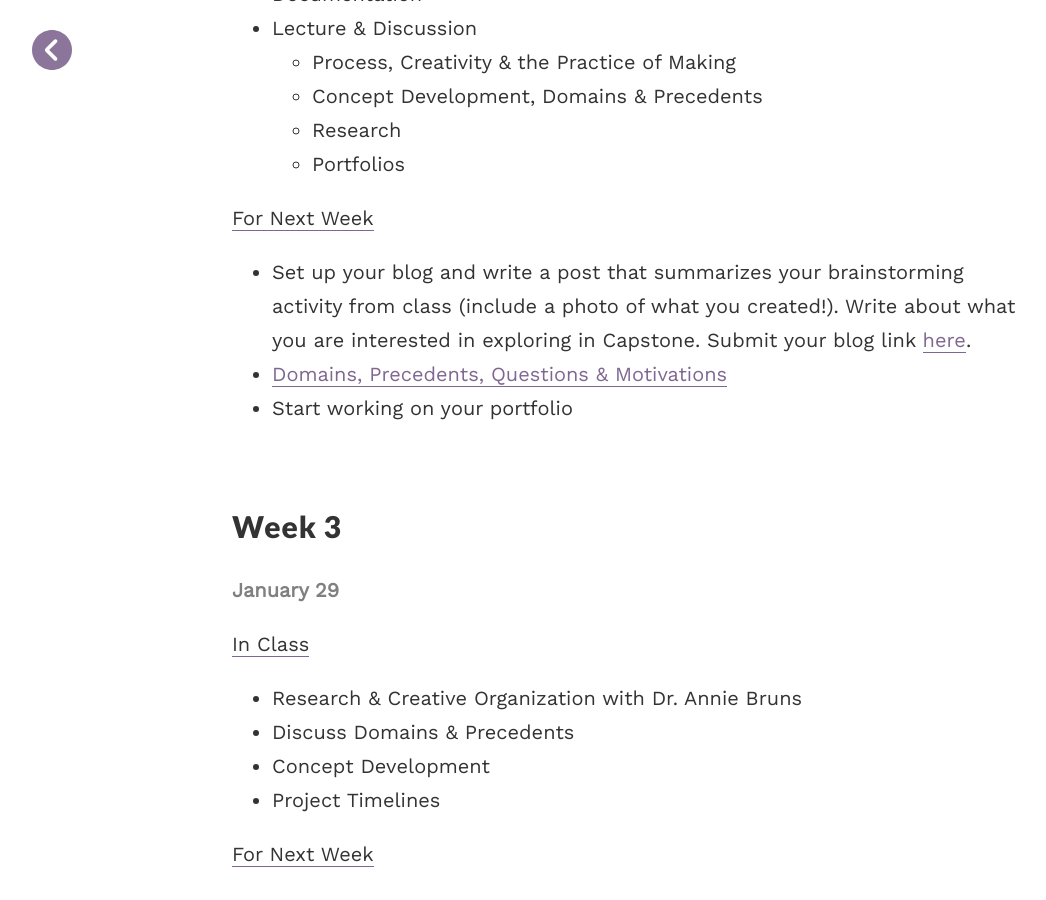
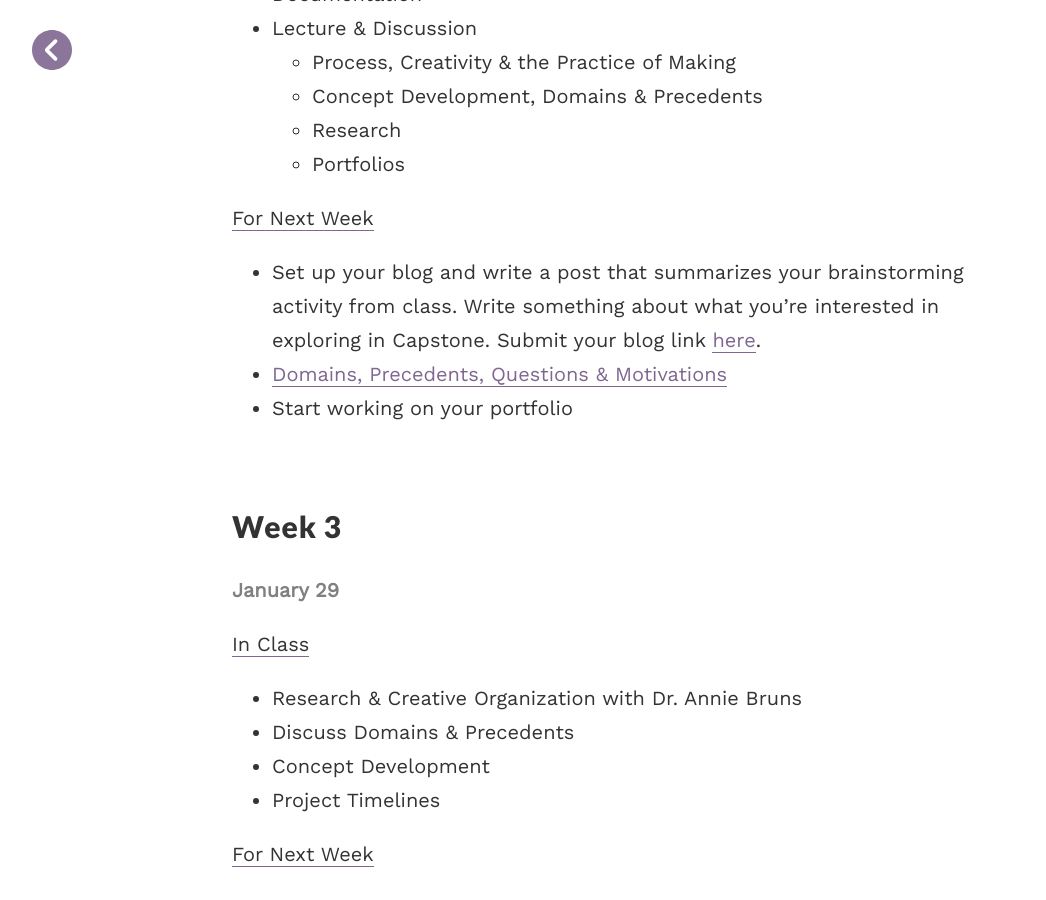
Before and after one commit to coloringchaos/capstone-s18, a Jekyll site: the page built from _posts/2017-01-16-schedule.md, in a window 1280 px wide and 900 px high, scrolled down 547 px. Shown: the whole window, without its empty margins (8-1054 px from the left). Built offline with Jekyll 4.4.1, drawn with Linux system fonts in a browser that asks for light colours.

Commit message:
assignment

```diff
--- a/_posts/2017-01-16-schedule.md
+++ b/_posts/2017-01-16-schedule.md
@@ -19,7 +19,7 @@ permalink: '/schedule'
   + Portfolios
 
 <span class="underlined">For Next Week</span>
-+ Set up your blog and write a post that summarizes your brainstorming activity from class (include a photo of what you created!). Write about what you are interested in exploring in Capstone. Submit your blog link <span class="underlined">[here](https://docs.google.com/forms/d/e/1FAIpQLSc-xKPLzVLbLQsi7rAy5rDpe7dBRUtovH9f5fc18b2WQlecqQ/viewform?usp=sf_link)</span>.
++ Set up your blog and write a post that summarizes your brainstorming activity from class. Write something about what you're interested in exploring in Capstone. Submit your blog link <span class="underlined">[here](https://docs.google.com/forms/d/e/1FAIpQLSc-xKPLzVLbLQsi7rAy5rDpe7dBRUtovH9f5fc18b2WQlecqQ/viewform?usp=sf_link)</span>.
 + <span class="underlined">[Domains, Precedents, Questions & Motivations](/capstone-s18/precedents)</span>
 + Start working on your portfolio
 
```
